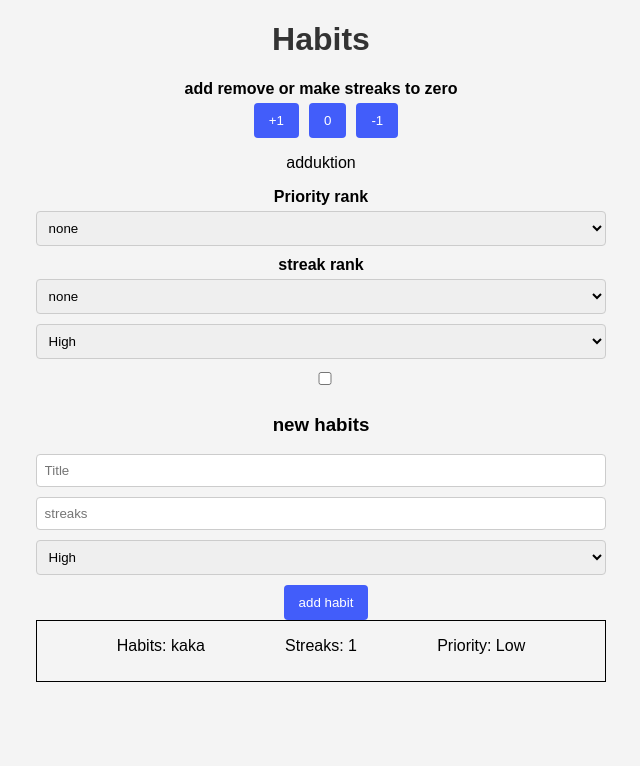
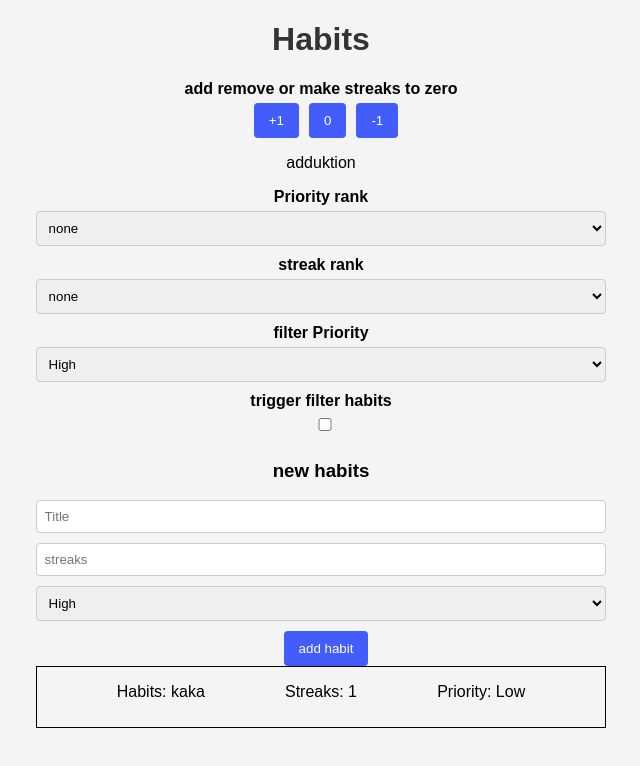
Before and after one commit to AlexanderLindgren1/Grupp-1-frontend-2, a React (Create React App) app: page /Habits in a window 1280 px wide. Shown: the top 766 px of the page, without its empty margins (319-959 px from the left). Built offline with nearby package versions, Linux system fonts and the light colour scheme.

Commit message:
added labels

```diff
--- a/src/components/Habits.jsx
+++ b/src/components/Habits.jsx
@@ -97,7 +97,7 @@ export function Habits(props) {
 
         <option value="lowest">lowest to highest</option>
       </select>
-
+      <label for="filter">filter Priority</label>
       <select
         name=""
         id="filter"
@@ -110,6 +110,7 @@ export function Habits(props) {
 
         <option value="Low">Low</option>
       </select>
+      <label for="checkboxfilter">trigger filter habits</label>
       <input
         type="checkbox"
         id="checkboxfilter"
```
